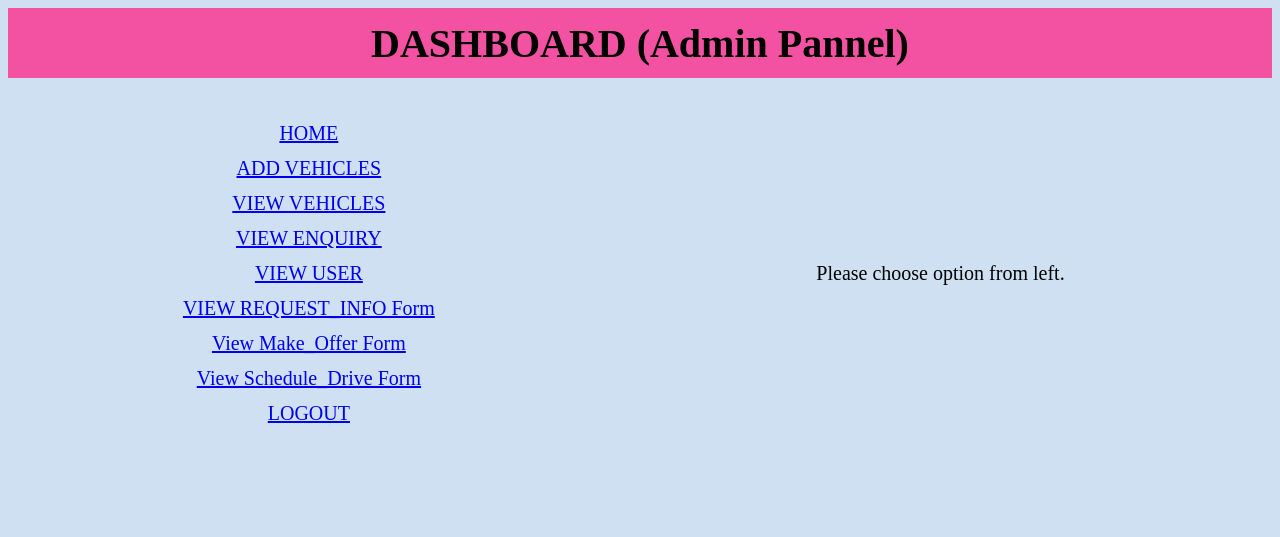
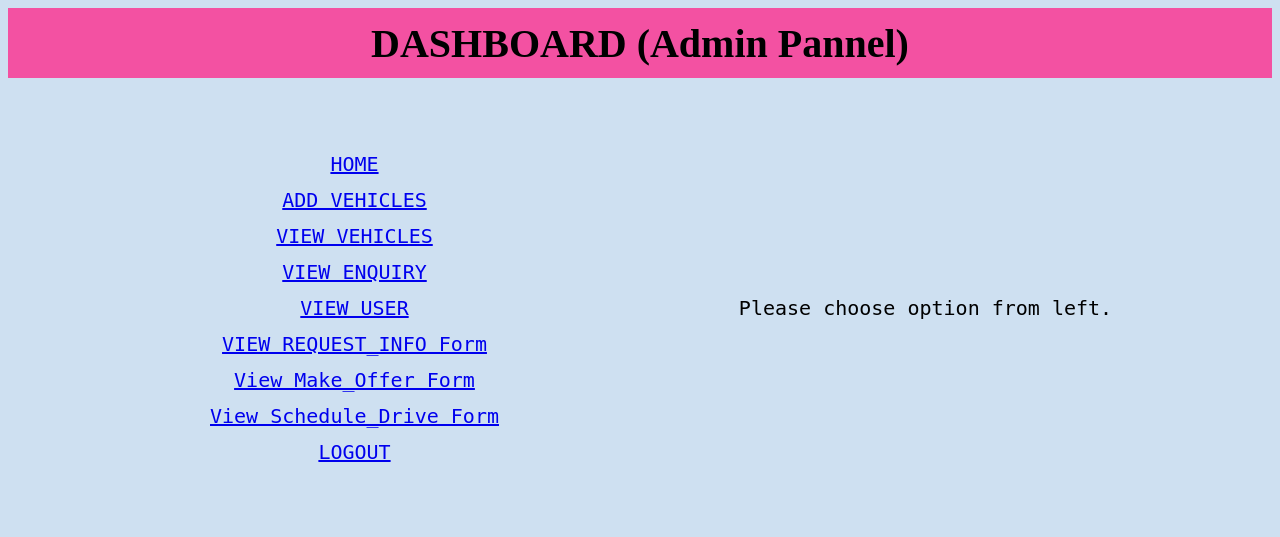
Before and after one commit to abhi99sind/Automobile-Graphy, a PHP site: page /admin-pannel/home.php in a window 1280 px wide. Shown: the top 537 px of the page. Run offline with PHP 8.4, Linux system fonts and the light colour scheme; a user stored in the database is signed in.

Commit message:
Update admin.css

```diff
--- a/admin-pannel/css/admin.css
+++ b/admin-pannel/css/admin.css
@@ -2,8 +2,8 @@
 .adjust
 {
 	width:100%;
-	height:50%;
-	padding:30px;
+	height:60%;
+	padding:60px;
 }
 td
 {
@@ -13,7 +13,7 @@
 }
 p
 {
-	text-align:center;
+	text-align:left;
 }
 .t
 {
@@ -22,7 +22,7 @@
 }
 .left
 {
-	font-family:Lucida Handwriting;
+	font-family: Monospace;
 	font-size:20px;
 	border:1px;
 }
```
